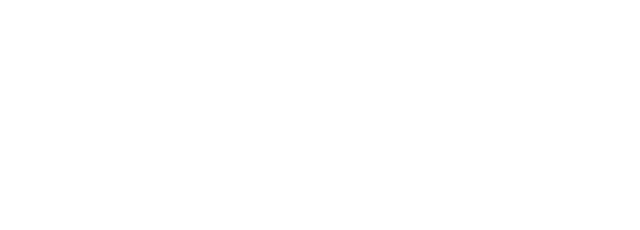
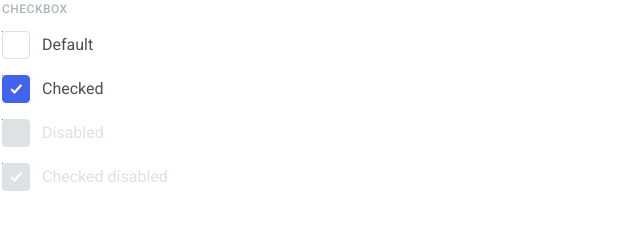
Before and after one commit to js-tasks-ru/htmlcss-20221107_boba-bibap, a website: page 07-lection5/01-checkbox/index.html in a window 1280 px wide. Shown: the whole page, without its empty margins (0-640 px from the left). Drawn offline with nearby package versions, Linux system fonts and the light colour scheme.

Commit message:
Added solution for task: Чекбокс

```diff
--- a/07-lection5/01-checkbox/checkbox.css
+++ b/07-lection5/01-checkbox/checkbox.css
@@ -0,0 +1,70 @@
+.checkbox {
+    display: block;
+}
+
+.checkbox__input {
+    display: block;
+    position: absolute;
+    width: 1px;
+    height: 1px;
+    opacity: 1;
+    pointer-events: none;
+    outline: none;
+}
+
+.checkbox__state {
+    display: flex;
+    justify-content: flex-start;
+    align-items: center;
+    cursor: pointer;
+}
+
+.checkbox__legend {
+    font-size: 16px;
+    line-height: 24px;
+    color: #495057;
+    margin-left: 12px;
+}
+
+.checkbox__control {
+    display: flex;
+    width: 28px;
+    height: 28px;
+    box-sizing: border-box;
+    border: 1px solid #DDE2E5;
+    border-radius: 4px;
+}
+
+.checkbox__checked {
+    display: none;
+    margin: auto;
+    width: 13px;
+    height: 10px;
+    color: white;
+}
+
+.checkbox__input:focus ~ .checkbox__state .checkbox__legend {
+    text-decoration: underline;
+}
+
+.checkbox__input:disabled ~ .checkbox__state {
+    cursor: not-allowed;
+}
+
+.checkbox__input:checked ~ .checkbox__state .checkbox__control {
+    background-color: #4263EB;
+    border-color: #4263EB;
+}
+
+.checkbox__input:checked ~ .checkbox__state .checkbox__control .checkbox__checked {
+    display: block;
+}
+
+.checkbox__input:disabled ~ .checkbox__state .checkbox__control {
+    background: #DDE2E5;
+    border-color: #DDE2E5;
+}
+
+.checkbox__input:disabled ~ .checkbox__state .checkbox__legend {
+    color: #DDE2E5;
+}
--- /dev/null
+++ b/07-lection5/01-checkbox/index.css
@@ -0,0 +1,28 @@
+html, body {
+    margin: 0;
+    height: 100%;
+}
+
+p {
+    margin: 0;
+}
+
+.form__control {
+    margin-bottom: 16px;
+}
+
+.form__fieldset {
+    border: none;
+    padding: 0;
+}
+
+.form__legend {
+    display: block;
+    margin-bottom: 13px;
+    font-weight: 500;
+    font-size: 12px;
+    line-height: 18px;
+    letter-spacing: 0.04em;
+    text-transform: uppercase;
+    color: #ACB5BD;
+}
--- a/07-lection5/01-checkbox/index.html
+++ b/07-lection5/01-checkbox/index.html
@@ -1,11 +1,60 @@
 <!DOCTYPE html>
-<!-- Страница чекбокса -->
+<!-- Checkbox -->
 <html lang="ru">
     <head>
+        <link rel="stylesheet" href="./index.css">
         <link rel="stylesheet" href="../../assets/css/main.css">
         <link rel="stylesheet" href="./checkbox.css">
     </head>
     <body>
-
+        <form class="form">
+            <fieldset class="form__fieldset">
+                <legend class="form__legend">CHECKBOX</legend>
+                <label class="checkbox form__control">
+                    <input type="checkbox" class="checkbox__input" name="checkbox" value="1">
+                    <div class="checkbox__state">
+                        <div class="checkbox__control">
+                            <svg class="checkbox__checked" width="15" height="13" viewBox="0 0 15 13" fill="none" xmlns="http://www.w3.org/2000/svg">
+                                <path d="M1.5 7.5L5 11L13 2" stroke="currentColor" stroke-width="3" stroke-linecap="round" stroke-linejoin="round" />
+                            </svg>
+                        </div>
+                        <p class="checkbox__legend">Default</p>
+                    </div>
+                </label>
+                <label class="checkbox form__control">
+                    <input type="checkbox" class="checkbox__input" name="checkbox" value="2" checked>
+                    <div class="checkbox__state">
+                        <div class="checkbox__control">
+                            <svg class="checkbox__checked" width="15" height="13" viewBox="0 0 15 13" fill="none" xmlns="http://www.w3.org/2000/svg">
+                                <path d="M1.5 7.5L5 11L13 2" stroke="currentColor" stroke-width="3" stroke-linecap="round" stroke-linejoin="round" />
+                            </svg>
+                        </div>
+                        <p class="checkbox__legend">Checked</p>
+                    </div>
+                </label>
+                <label class="checkbox form__control">
+                    <input type="checkbox" class="checkbox__input" name="checkbox" value="3" disabled>
+                    <div class="checkbox__state">
+                        <div class="checkbox__control">
+                            <svg class="checkbox__checked" width="15" height="13" viewBox="0 0 15 13" fill="none" xmlns="http://www.w3.org/2000/svg">
+                                <path d="M1.5 7.5L5 11L13 2" stroke="currentColor" stroke-width="3" stroke-linecap="round" stroke-linejoin="round" />
+                            </svg>
+                        </div>
+                        <p class="checkbox__legend">Disabled</p>
+                    </div>
+                </label>
+                <label class="checkbox form__control">
+                    <input type="checkbox" class="checkbox__input" name="checkbox" value="4" disabled checked>
+                    <div class="checkbox__state">
+                        <div class="checkbox__control">
+                            <svg class="checkbox__checked" width="15" height="13" viewBox="0 0 15 13" fill="none" xmlns="http://www.w3.org/2000/svg">
+                                <path d="M1.5 7.5L5 11L13 2" stroke="currentColor" stroke-width="3" stroke-linecap="round" stroke-linejoin="round" />
+                            </svg>
+                        </div>
+                        <p class="checkbox__legend">Checked disabled</p>
+                    </div>
+                </label>
+            </fieldset>
+        </form>
     </body>
 </html>
```
